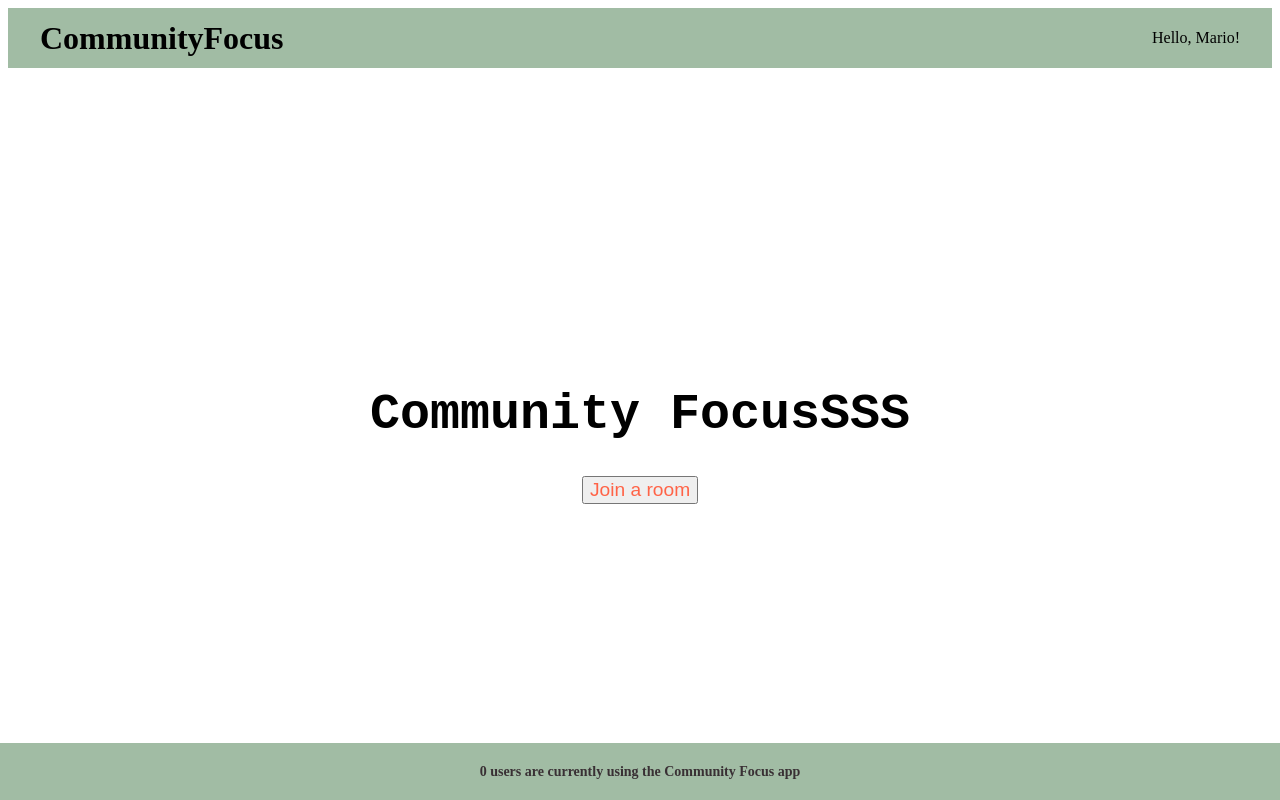
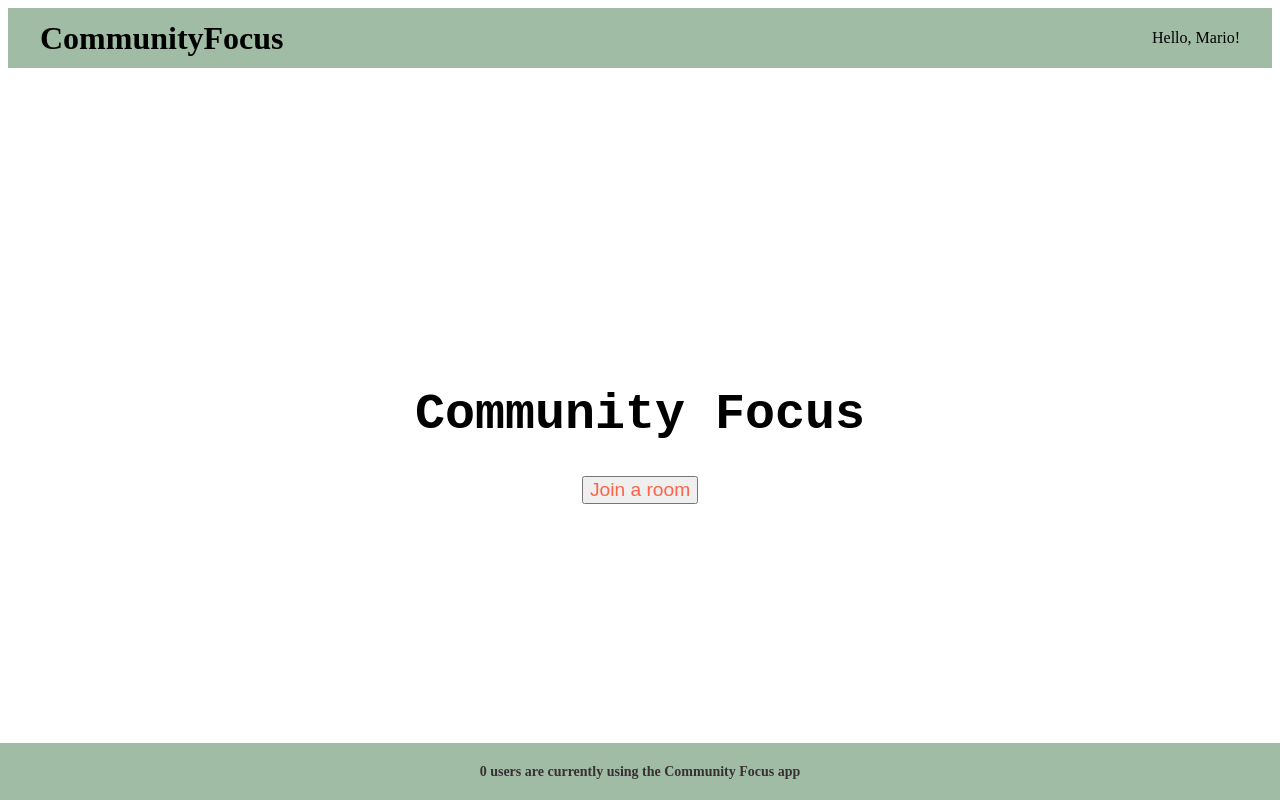
Before and after one commit to CommunityFocus/cf-frontend, a React (Vite) app: page / in a window 1280 px wide. Built offline with nearby package versions, Linux system fonts and the light colour scheme; no server answers.

Commit message:
Update src/components/LandingPage.tsx

```diff
--- a/src/components/LandingPage.tsx
+++ b/src/components/LandingPage.tsx
@@ -26,7 +26,7 @@ const LandingPage = (props: { globalUsersConnected: number }): JSX.Element => {
 		<>
 			<Header />
 			<Center>
-				<Title>Community FocusSSS</Title>
+				<Title>Community Focus</Title>
 				<Button
 					type="button"
 					onClick={(): void => {
```
